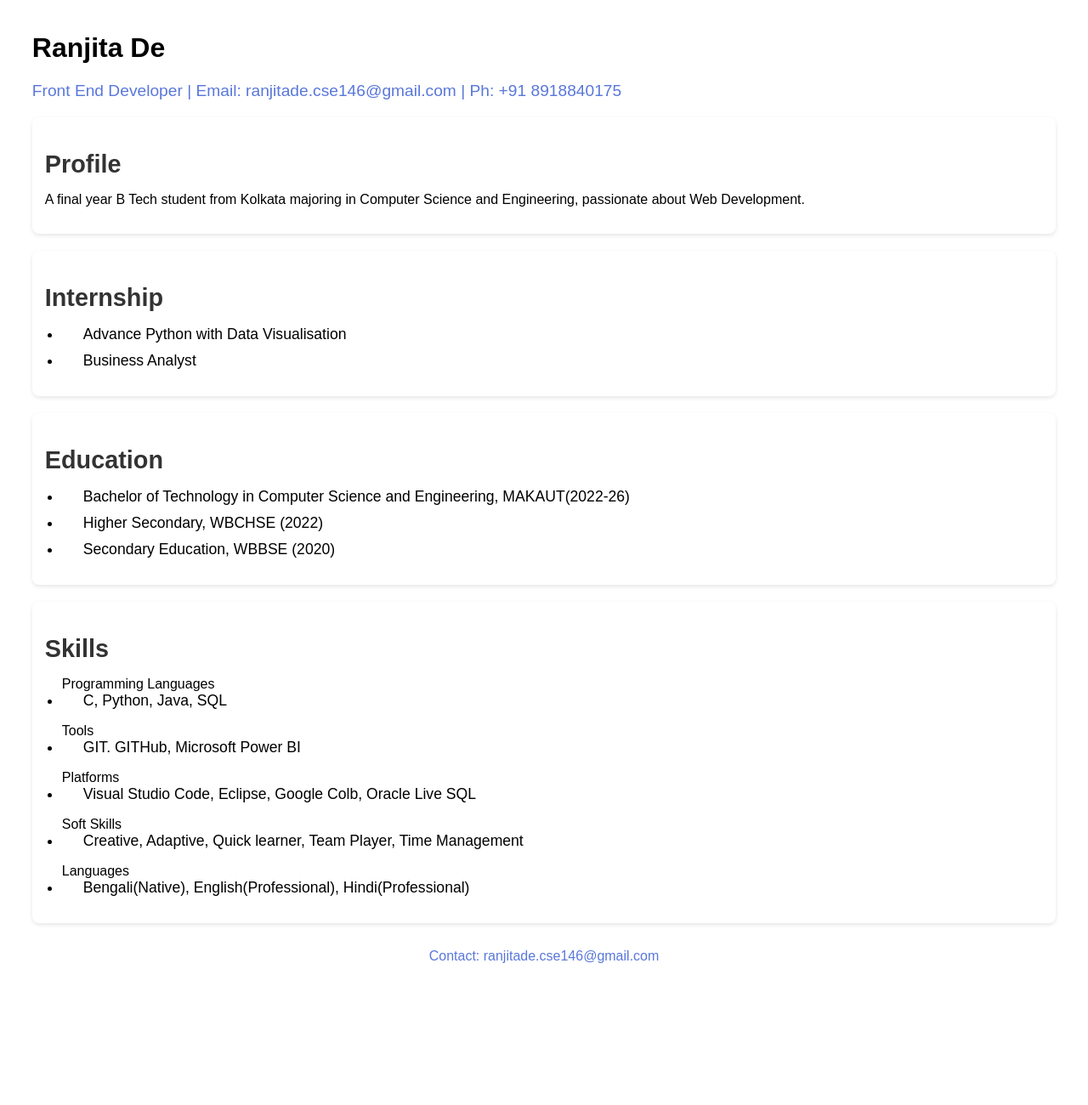
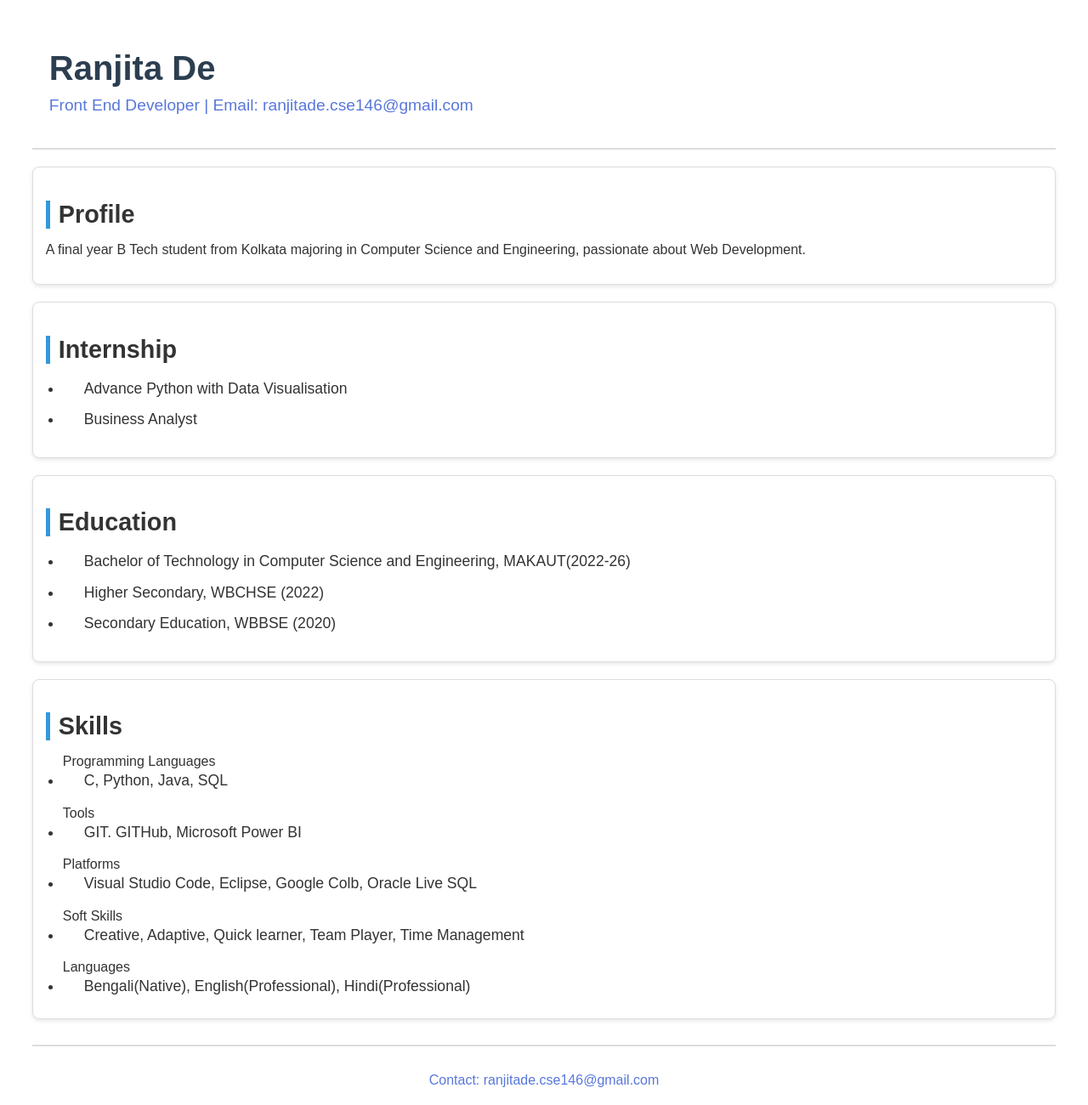
Before and after one commit to RanjitaDe-CSE/Ranjita-De-Resume, a plain HTML site: page resume.html in a window 1280 px wide. Shown: the whole page at 85% size. Before the commit the page ends 1172 px from the top, so only its background shows below. Drawn offline with Linux system fonts and the light colour scheme.

Commit message:
Adding Style

```diff
--- a/resume.html
+++ b/resume.html
@@ -4,6 +4,7 @@
     <meta charset="UTF-8">
     <meta name="viewport" content="width=device-width, initial-scale=1.0">
     <title>Ranjita De-Resume</title>
+    <link rel="stylesheet" href="style.css">
     <style>
         body{
             font-family: Arial, Helvetica, sans-serif;
@@ -76,7 +77,7 @@
 <body>
     <header>
         <h1>Ranjita De</h1>
-        <p>Front End Developer | Email: ranjitade.cse146@gmail.com | Ph: +91 8918840175</p>
+        <p>Front End Developer | Email: ranjitade.cse146@gmail.com </p>
     </header>
     <section id="profile">
         <h2>Profile</h2>
--- /dev/null
+++ b/style.css
@@ -0,0 +1,106 @@
+/* Reset */
+body {
+    margin: 0;
+    padding: 0;
+    font-family: 'Poppins', Arial, sans-serif;
+    background-color: #f4f6f9;
+    color: #333;
+}
+
+/* Container spacing */
+body {
+    margin: 20px;
+}
+
+/* Header */
+header {
+    text-align: center;
+    padding: 20px;
+    border-bottom: 2px solid #ddd;
+}
+
+header h1 {
+    margin: 0;
+    font-size: 2.5em;
+    color: #2c3e50;
+}
+
+header p {
+    font-size: 1.1em;
+    color: #3498db;
+    margin-top: 10px;
+}
+
+/* Sections */
+section {
+    background-color: #ffffff;
+    margin: 20px 0;
+    padding: 20px;
+    border-radius: 10px;
+
+    /* Box Model */
+    border: 1px solid #ddd;
+    box-shadow: 0 3px 8px rgba(0, 0, 0, 0.1);
+}
+
+/* Section Headings */
+section h2 {
+    font-size: 1.6em;
+    color: #2c3e50;
+    border-left: 5px solid #3498db;
+    padding-left: 10px;
+    margin-bottom: 15px;
+}
+
+/* Lists */
+ul {
+    padding-left: 20px;
+}
+
+ul li {
+    margin-bottom: 8px;
+    line-height: 1.5;
+}
+
+/* Skills Section (Better Structure) */
+#skills ul {
+    margin-bottom: 10px;
+}
+
+/* Footer */
+footer {
+    text-align: center;
+    margin-top: 30px;
+    padding: 15px;
+    border-top: 2px solid #ddd;
+}
+
+footer p {
+    color: #3498db;
+    font-size: 1em;
+}
+
+/* Hover Effects */
+section:hover {
+    transform: translateY(-3px);
+    transition: 0.3s;
+}
+
+/* Responsive Design */
+@media (max-width: 768px) {
+    body {
+        margin: 10px;
+    }
+
+    header h1 {
+        font-size: 2em;
+    }
+
+    section {
+        padding: 15px;
+    }
+
+    section h2 {
+        font-size: 1.4em;
+    }
+}
```
